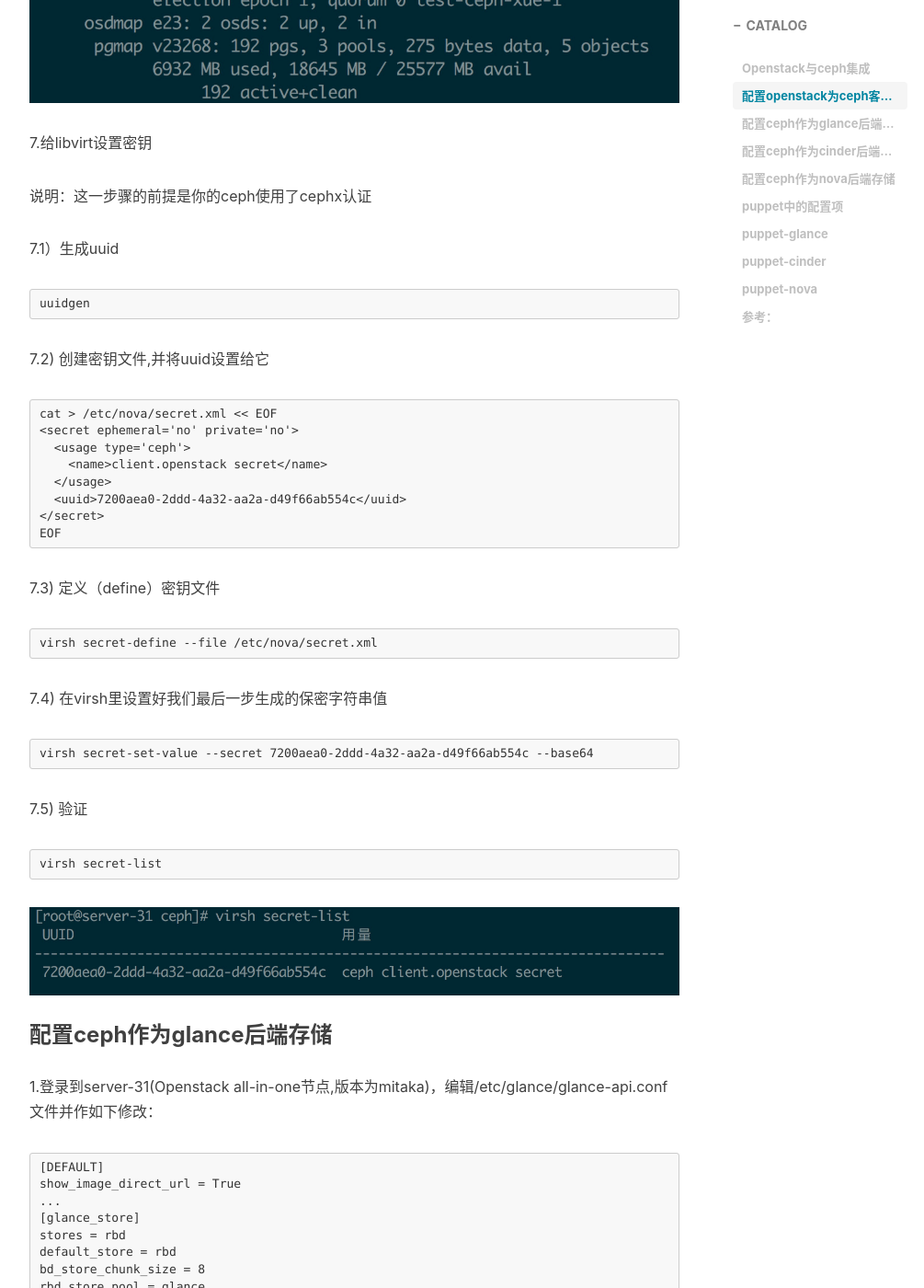
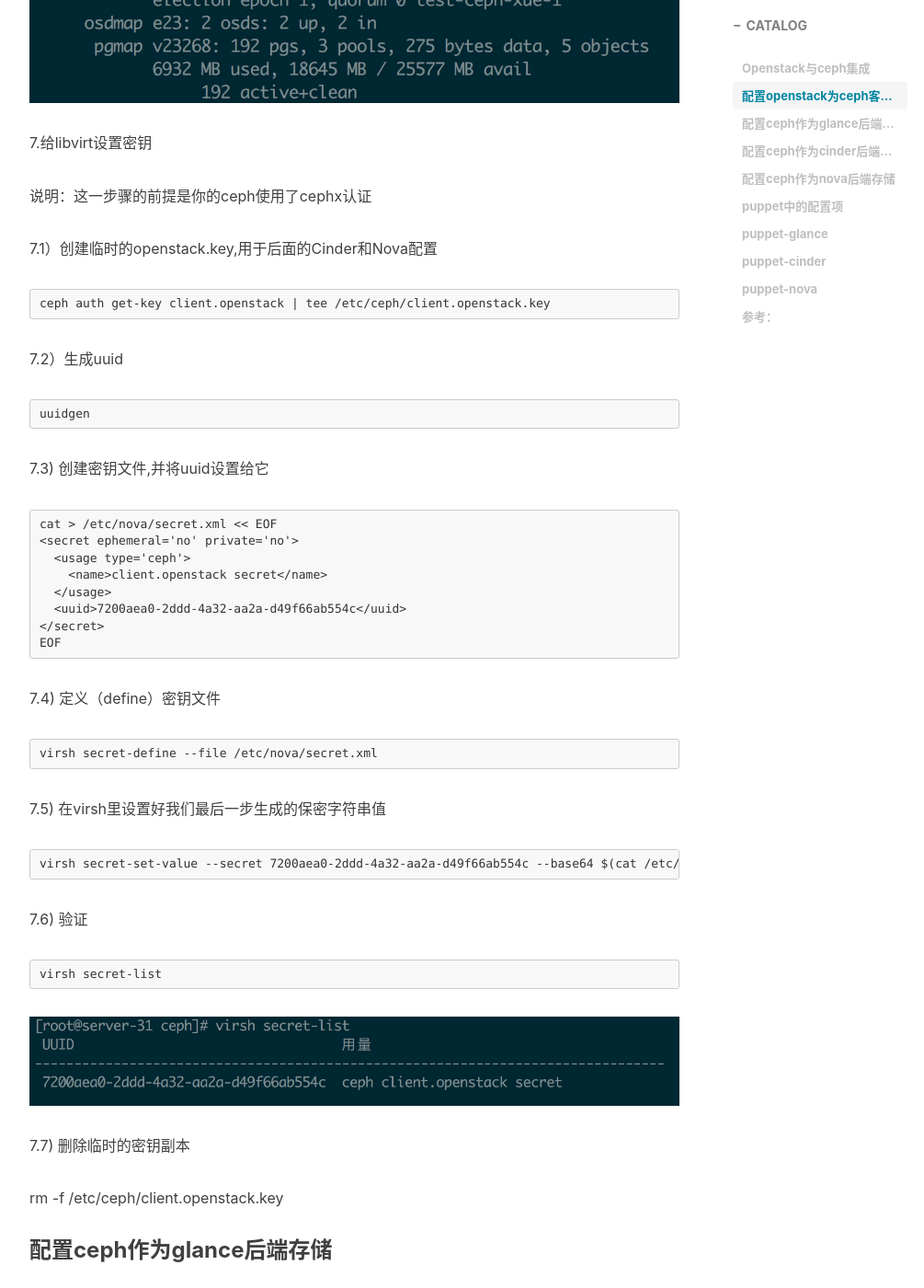
Before and after one commit to eatpotato/eatpotato.github.io, a Jekyll site: the page built from _posts/2017-02-14-openstack-ceph-intergration.md, in a window 1280 px wide and 1400 px high, scrolled down 2139 px. Shown: the whole window at 92% size, without its empty margins (233-1238 px from the left). Built offline with Jekyll 4.4.1, drawn with Linux system fonts in a browser that asks for light colours; nearby versions of some CDN libraries; comment, search, counter and statistics services are not loaded.

Commit message:
update my blog

````diff
--- a/_posts/2017-02-14-openstack-ceph-intergration.md
+++ b/_posts/2017-02-14-openstack-ceph-intergration.md
@@ -71,13 +71,20 @@
 
 说明：这一步骤的前提是你的ceph使用了cephx认证
 
-7.1）生成uuid
+
+7.1）创建临时的openstack.key,用于后面的Cinder和Nova配置
+
+```
+ceph auth get-key client.openstack | tee /etc/ceph/client.openstack.key
+```
+
+7.2）生成uuid
 
 ```
 uuidgen
 ```
 
-7.2) 创建密钥文件,并将uuid设置给它
+7.3) 创建密钥文件,并将uuid设置给它
 
 ```
 cat > /etc/nova/secret.xml << EOF
@@ -90,25 +97,30 @@
 EOF
 ```
 
-7.3) 定义（define）密钥文件
+7.4) 定义（define）密钥文件
 
 ```
 virsh secret-define --file /etc/nova/secret.xml
 ```
 
-7.4) 在virsh里设置好我们最后一步生成的保密字符串值
+7.5) 在virsh里设置好我们最后一步生成的保密字符串值
 
 ```
-virsh secret-set-value --secret 7200aea0-2ddd-4a32-aa2a-d49f66ab554c --base64
+virsh secret-set-value --secret 7200aea0-2ddd-4a32-aa2a-d49f66ab554c --base64 $(cat /etc/ceph/client.openstack.key)
 ```
 
-7.5) 验证
+7.6) 验证
 
 ```
 virsh secret-list
 ```
 
 ![](/img/openstack-ceph/virsh-list.png)
+
+
+7.7) 删除临时的密钥副本
+
+rm -f /etc/ceph/client.openstack.key
 
 ### 配置ceph作为glance后端存储
 
````
